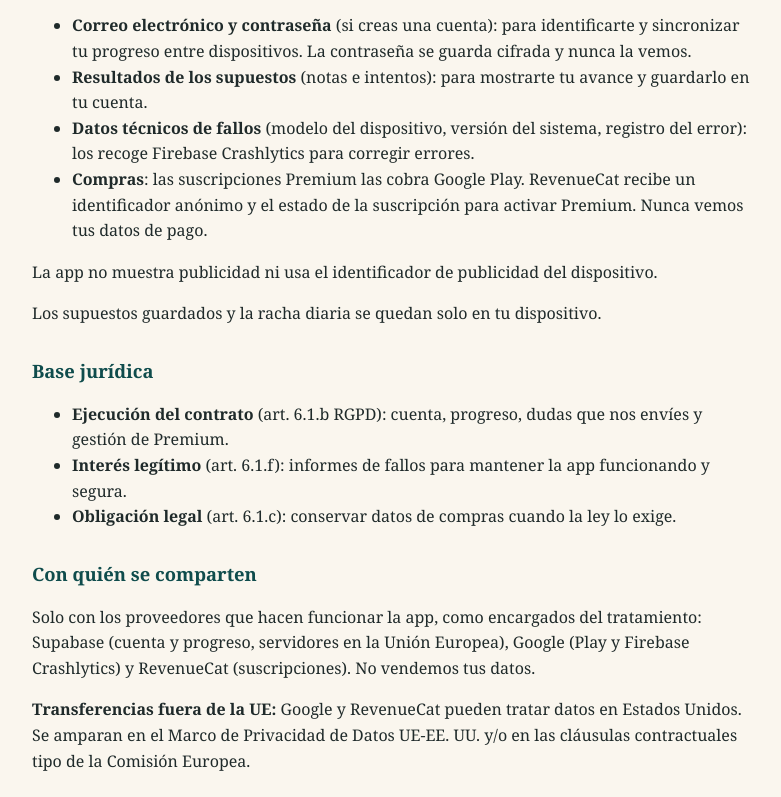
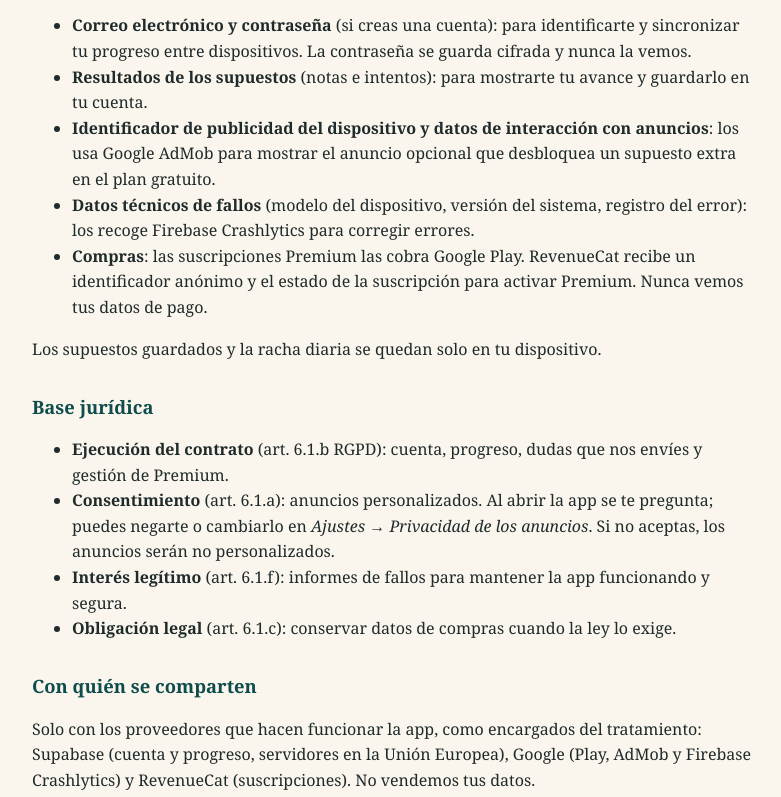
Before and after one commit to TestSeguridadSocial/supuestos-practicos-legal, a plain HTML site: page index.html in a window 1280 px wide. Shown: the part 424-1221 px from the top of the page, without its empty margins (248-1029 px from the left). Drawn offline with Linux system fonts and the light colour scheme.

Commit message:
Añadir anuncio con recompensa opcional (AdMob) a privacidad y términos
Co-Authored-By: Claude Opus 5.5 <noreply@anthropic.com>

```diff
--- a/index.html
+++ b/index.html
@@ -23,21 +23,22 @@
 <ul>
   <li><strong>Correo electrónico y contraseña</strong> (si creas una cuenta): para identificarte y sincronizar tu progreso entre dispositivos. La contraseña se guarda cifrada y nunca la vemos.</li>
   <li><strong>Resultados de los supuestos</strong> (notas e intentos): para mostrarte tu avance y guardarlo en tu cuenta.</li>
+  <li><strong>Identificador de publicidad del dispositivo y datos de interacción con anuncios</strong>: los usa Google AdMob para mostrar el anuncio opcional que desbloquea un supuesto extra en el plan gratuito.</li>
   <li><strong>Datos técnicos de fallos</strong> (modelo del dispositivo, versión del sistema, registro del error): los recoge Firebase Crashlytics para corregir errores.</li>
   <li><strong>Compras</strong>: las suscripciones Premium las cobra Google Play. RevenueCat recibe un identificador anónimo y el estado de la suscripción para activar Premium. Nunca vemos tus datos de pago.</li>
 </ul>
-<p>La app no muestra publicidad ni usa el identificador de publicidad del dispositivo.</p>
 <p>Los supuestos guardados y la racha diaria se quedan solo en tu dispositivo.</p>
 
 <h2>Base jurídica</h2>
 <ul>
   <li><strong>Ejecución del contrato</strong> (art. 6.1.b RGPD): cuenta, progreso, dudas que nos envíes y gestión de Premium.</li>
+  <li><strong>Consentimiento</strong> (art. 6.1.a): anuncios personalizados. Al abrir la app se te pregunta; puedes negarte o cambiarlo en <em>Ajustes → Privacidad de los anuncios</em>. Si no aceptas, los anuncios serán no personalizados.</li>
   <li><strong>Interés legítimo</strong> (art. 6.1.f): informes de fallos para mantener la app funcionando y segura.</li>
   <li><strong>Obligación legal</strong> (art. 6.1.c): conservar datos de compras cuando la ley lo exige.</li>
 </ul>
 
 <h2>Con quién se comparten</h2>
-<p>Solo con los proveedores que hacen funcionar la app, como encargados del tratamiento: Supabase (cuenta y progreso, servidores en la Unión Europea), Google (Play y Firebase Crashlytics) y RevenueCat (suscripciones). No vendemos tus datos.</p>
+<p>Solo con los proveedores que hacen funcionar la app, como encargados del tratamiento: Supabase (cuenta y progreso, servidores en la Unión Europea), Google (Play, AdMob y Firebase Crashlytics) y RevenueCat (suscripciones). No vendemos tus datos.</p>
 <p><strong>Transferencias fuera de la UE:</strong> Google y RevenueCat pueden tratar datos en Estados Unidos. Se amparan en el Marco de Privacidad de Datos UE-EE. UU. y/o en las cláusulas contractuales tipo de la Comisión Europea.</p>
 
 <h2>Cuánto tiempo se guardan</h2>
```
Also changed, not shown: terminos.html (+2 -2 lines).
